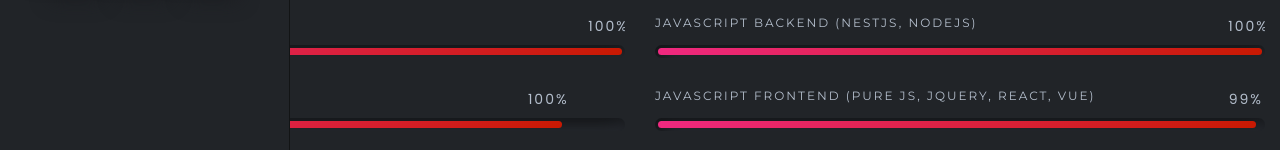
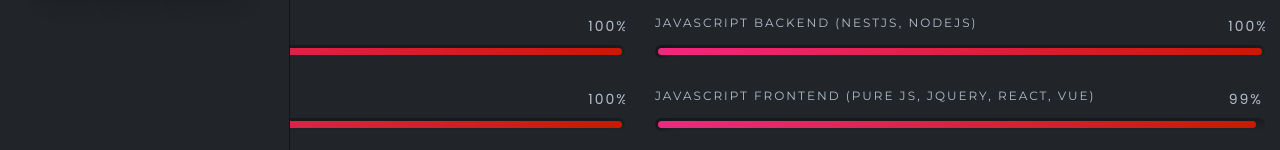
Before and after one commit to ethernal-serenade/portfolio, a plain HTML site: page index.html in a window 1280 px wide. Both pictures are taken after a click on the tab "Professional Skills". Shown: the part 1629-1779 px from the top of the page. Drawn offline with nearby package versions, Linux system fonts and the light colour scheme; files that its build step writes are made by us from their sources; no server answers; files whose address does not match are found by name.

Commit message:
feat: update index.html

```diff
--- a/index.html
+++ b/index.html
@@ -632,7 +632,7 @@
                                                     <div class="progress-charts">
                                                         <h6 class="heading heading-h6">ArcGIS, QGIS, MapInfo</h6>
                                                         <div class="progress">
-                                                            <div class="progress-bar wow fadeInLeft" data-wow-duration="0.7s" data-wow-delay=".5s" role="progressbar" style="width: 90%" aria-valuenow="85" aria-valuemin="0" aria-valuemax="100"><span
+                                                            <div class="progress-bar wow fadeInLeft" data-wow-duration="0.7s" data-wow-delay=".5s" role="progressbar" style="width: 100%" aria-valuenow="85" aria-valuemin="0" aria-valuemax="100"><span
                                                             class="percent-label">100%</span></div>
                                                         </div>
                                                     </div>
```
